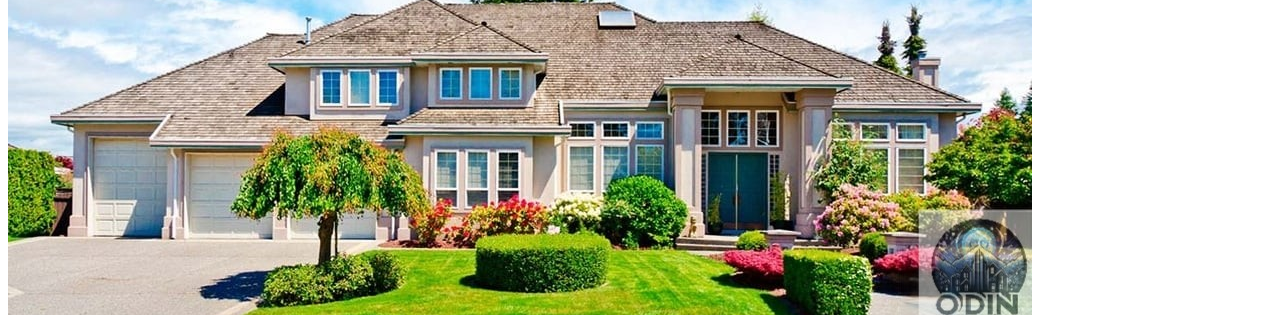
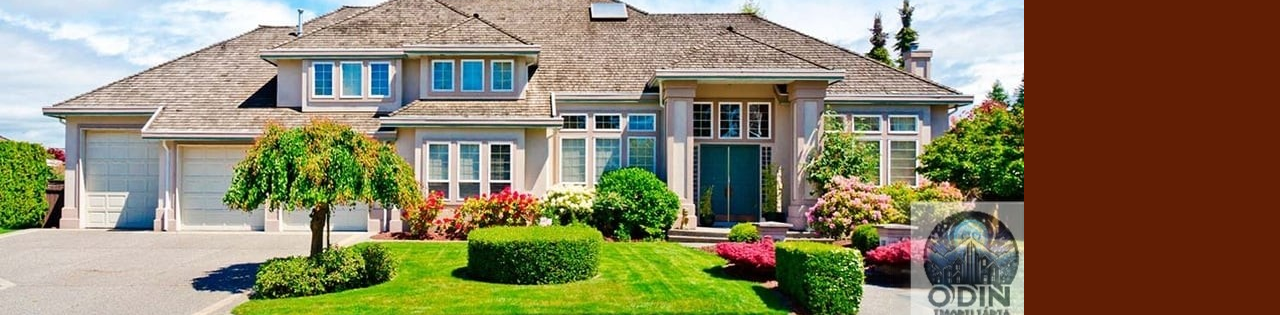
Before and after one commit to NathanpaDev/odin-imob, a plain HTML site: page html/odin-estrutura.html in a window 1280 px wide. Shown: the part 344-659 px from the top of the page. Drawn offline with Linux system fonts and the light colour scheme; files that its build step writes are made by us from their sources; files whose address does not match are found by name.

Commit message:
movendo arquivos

```diff
--- /dev/null
+++ b/css/estilizacao-odin.css
@@ -0,0 +1,7 @@
+*{
+    margin: 0;
+}
+
+body{
+    background-color:rgb(97, 30, 4) ;
+}
--- a/odin-estrutura.html
+++ b/html/odin-estrutura.html
@@ -7,7 +7,7 @@
       content=" A imobiliaria que te ajuda a consquistar uma casa dos Deuses"
     />
     <title>Imobiliaria Odin</title>
-    <link rel="stylesheet" href="stilo.css" />
+    <link rel="stylesheet" href="css/estilizacao-odin.css">
   </head>
 
   <body>
```
Also changed, not shown: estilizacao-odin.css (deleted).
